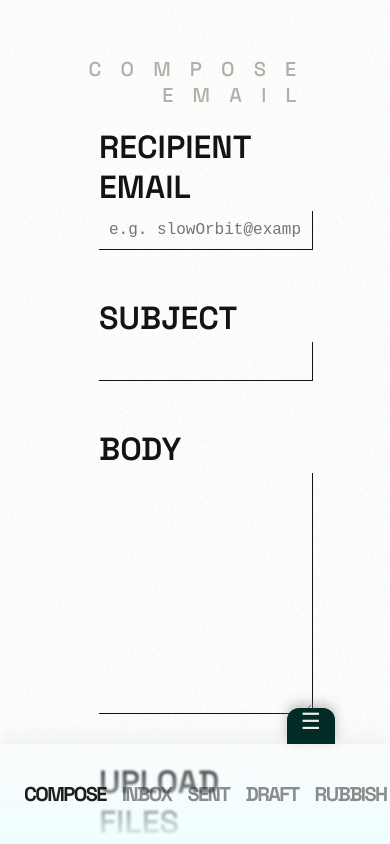
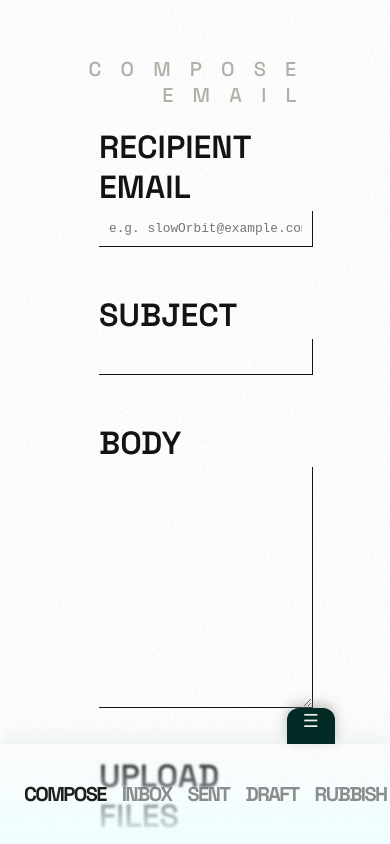
Before and after one commit to sloworbitC/pending___sender, a website: page index.html in a window 390 px wide. Drawn offline with Linux system fonts and the light colour scheme; a web font is replaced by a local one.

Commit message:
Update style.css

```diff
--- a/style.css
+++ b/style.css
@@ -218,7 +218,7 @@
     word-wrap: break-word;
     word-break: break-word;
     overflow-wrap: break-word;
-    padding: 3rem 5rem;
+    padding: 5rem 8rem;
     user-select: none;
      filter: blur(1.5px); }
 
@@ -771,6 +771,9 @@
 }
 
  @media (max-width: 1100px) {
+    body{
+    font-size: 0.8rem;
+    }
 
     .form-field {
         position: static;
@@ -806,4 +809,5 @@
    #sendBtn{
      margin-bottom: 200px;
    }
+
 }
```
